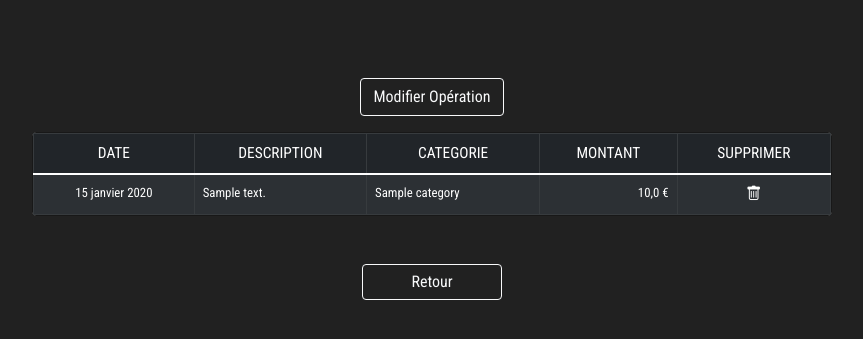
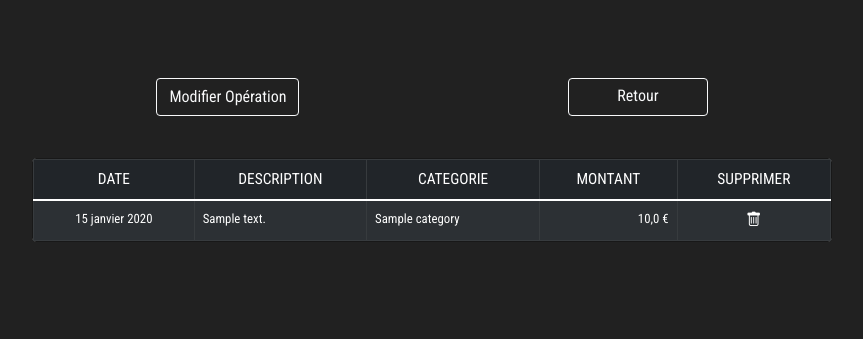
Before and after one commit to dardevetdidier/Eko, a Django app: page /update-operation/1/ in a window 1280 px wide. Shown: the part 82-421 px from the top of the page, without its empty margins (208-1071 px from the left). Run offline with Django 4.2, Linux system fonts and the light colour scheme; a user stored in the database is signed in; tables that the repository leaves empty hold one stand-in row (values such as "Sample post"); some libraries are stand-ins or nearby versions.

Commit message:
modify update_operation template

```diff
--- a/budget/static/css/index.css
+++ b/budget/static/css/index.css
@@ -254,12 +254,11 @@ a .bi-trash {
     display: flex;
     flex-direction: column;
     align-items: center;
-    margin: 0 25%;
+    margin: 2% 25%;
 }
 
 .back-btn {
     padding: 0.3em 3em;
-    margin-top: 2em;
 }
 
 /* Delete category */
--- a/budget/templates/budget/update_operation.html
+++ b/budget/templates/budget/update_operation.html
@@ -5,7 +5,7 @@
 
         <div class="create-account-button-container container">
             <button type="button" class="btn btn-outline-light" data-bs-toggle="modal" data-bs-target="#staticBackdrop">Modifier Opération</button>
-
+            <a href="{% url 'dashboard' %}" class="back-btn btn btn-outline-light" type="button">Retour</a>
         </div>
 
     <!-- TABLE UPDATE -->
@@ -37,8 +37,10 @@
                 </table>
             </div>
         </div>
-        <a href="{% url 'dashboard' %}" class="back-btn btn btn-outline-light" type="button">Retour</a>
+
     </div>
+
+
     <!-- Modal UPDATE -->
     <div class="modal fade" id="staticBackdrop" data-bs-backdrop="static" data-bs-keyboard="false" tabindex="-1"
          aria-labelledby="staticBackdropLabel" aria-hidden="true">
```
